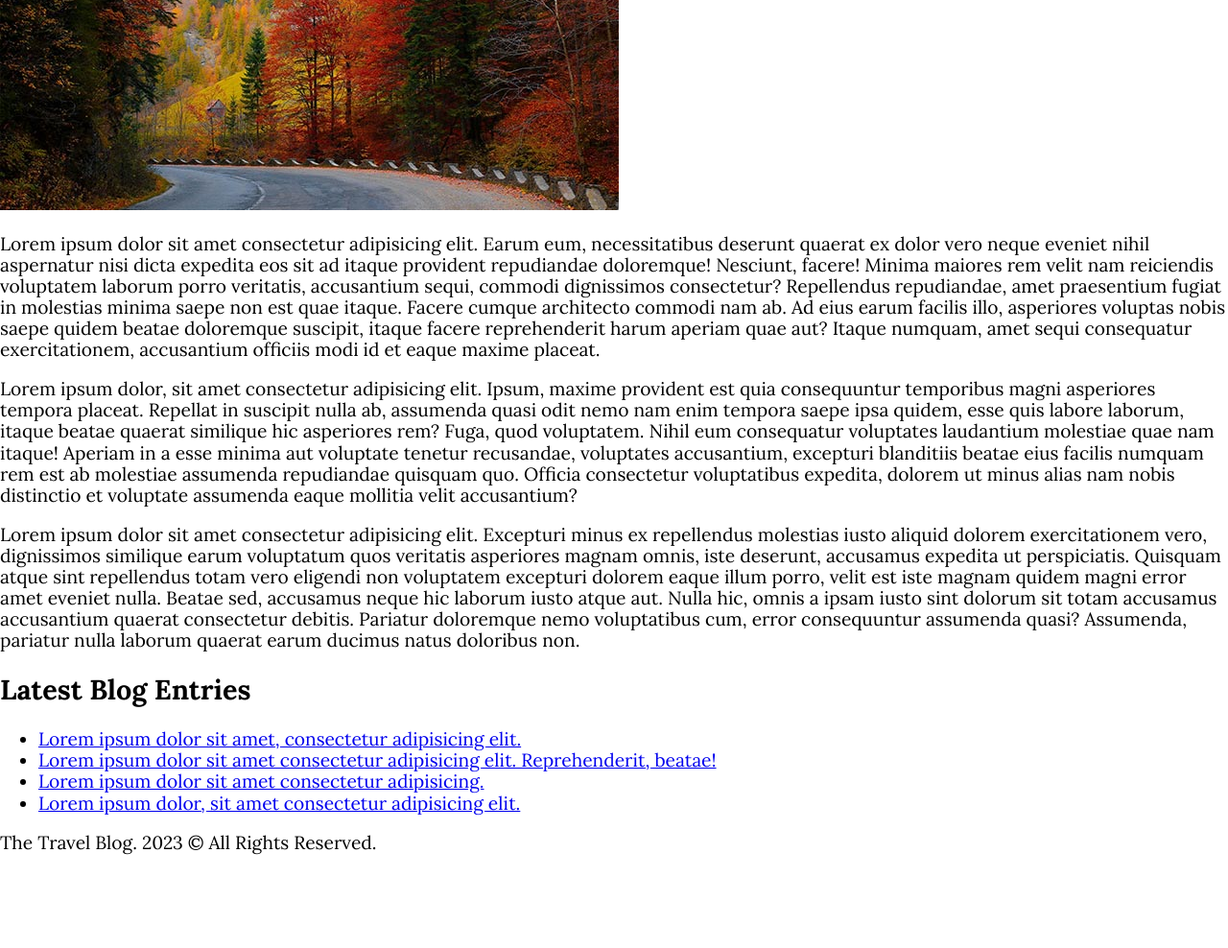
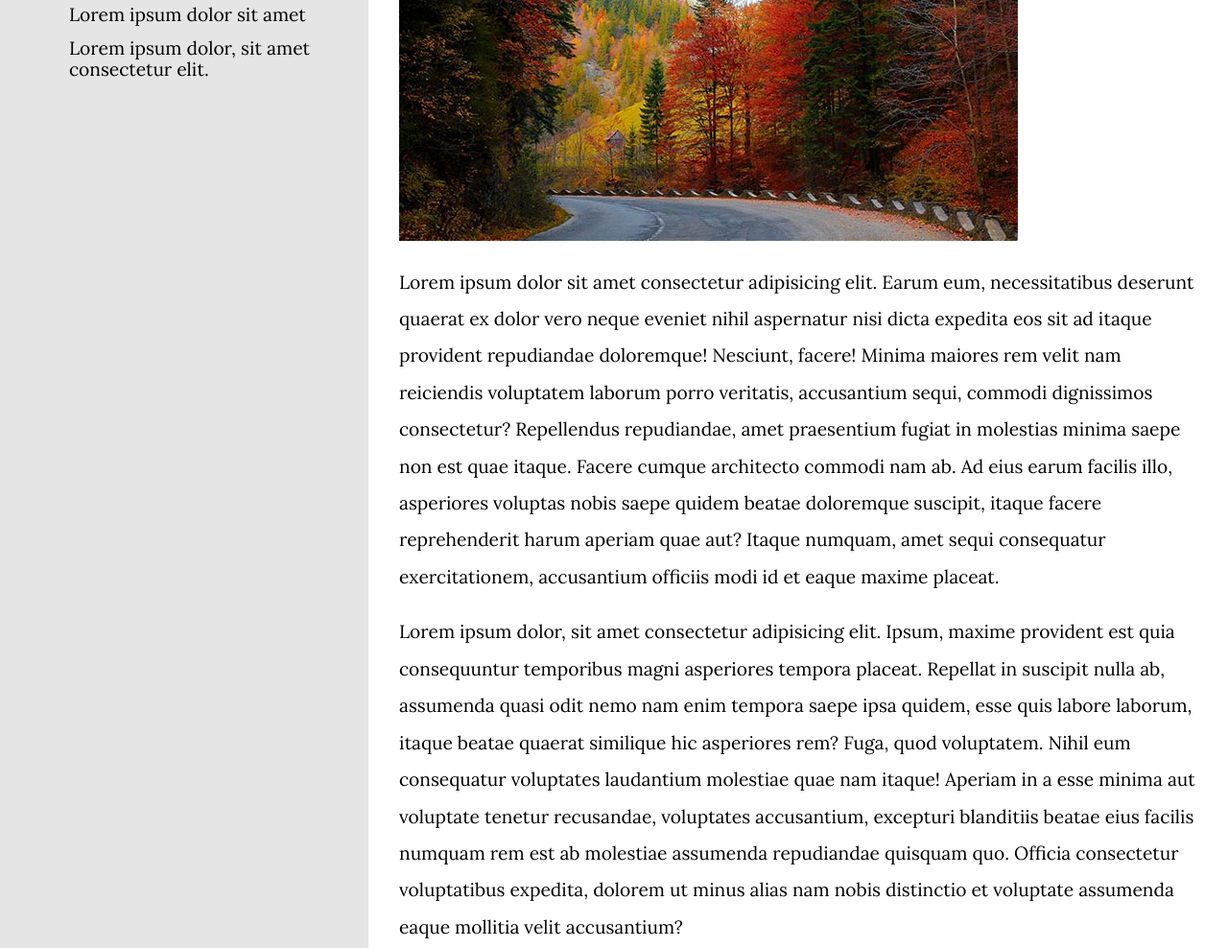
Before and after one commit to tod619/Blog_Layout, a plain HTML site: page index.html in a window 1280 px wide. Shown: the part 426-1414 px from the top of the page at 96% size. Before the commit the page ends 1334 px from the top, so only its background shows below. Drawn offline with nearby package versions, Linux system fonts and the light colour scheme.

Commit message:
add style to sidebar, main content, + footer in style.css file

```diff
--- a/css/styles.css
+++ b/css/styles.css
@@ -18,6 +18,10 @@ html {
 body {
   font-family: var(--mainFont);
   font-size: 1.2rem;
+}
+
+p {
+  line-height: 2;
 }
 
 img {
@@ -77,3 +81,72 @@ img {
     margin-bottom: 0;
   }
 }
+
+.content {
+  display: flex;
+  flex-wrap: wrap;
+}
+
+.sidebar,
+.main-content {
+  flex: 0 0 100%;
+}
+
+.sidebar {
+  background-color: var(--gray);
+  padding: 2rem;
+}
+
+.sidebar ul {
+  list-style-type: none;
+}
+
+.sidebar li {
+  margin-bottom: 0.8rem;
+}
+
+.sidebar li:last-of-type {
+  margin-bottom: 0;
+}
+
+.sidebar a {
+  color: var(--black);
+  text-decoration: none;
+  -webkit-transition: color 0.3s ease;
+  -moz-transition: color 0.3s ease;
+  -ms-transition: color 0.3s ease;
+  -o-transition: color 0.3s ease;
+  transition: color 0.3s ease;
+}
+
+.sidebar a:hover {
+  color: var(--secondary);
+}
+
+.main-content {
+  padding: 2rem;
+}
+
+@media screen and (min-width: 768px) {
+  .main-content {
+    flex: 0 0 70%;
+  }
+
+  .sidebar {
+    flex: 0 0 30%;
+    order: -1;
+  }
+}
+
+.site-footer {
+  background-color: var(--secondary);
+  color: var(--white);
+  display: flex;
+  justify-content: center;
+}
+
+.site-footer p {
+  letter-spacing: 2px;
+  margin: 0;
+  padding: 1rem 0;
+}
--- a/index.html
+++ b/index.html
@@ -92,12 +92,10 @@
             >
           </li>
           <li>
-            <a href="#">Lorem ipsum dolor sit amet consectetur adipisicing.</a>
+            <a href="#">Lorem ipsum dolor sit amet</a>
           </li>
           <li>
-            <a href="#"
-              >Lorem ipsum dolor, sit amet consectetur adipisicing elit.</a
-            >
+            <a href="#">Lorem ipsum dolor, sit amet consectetur elit.</a>
           </li>
         </ul>
       </aside>
```
